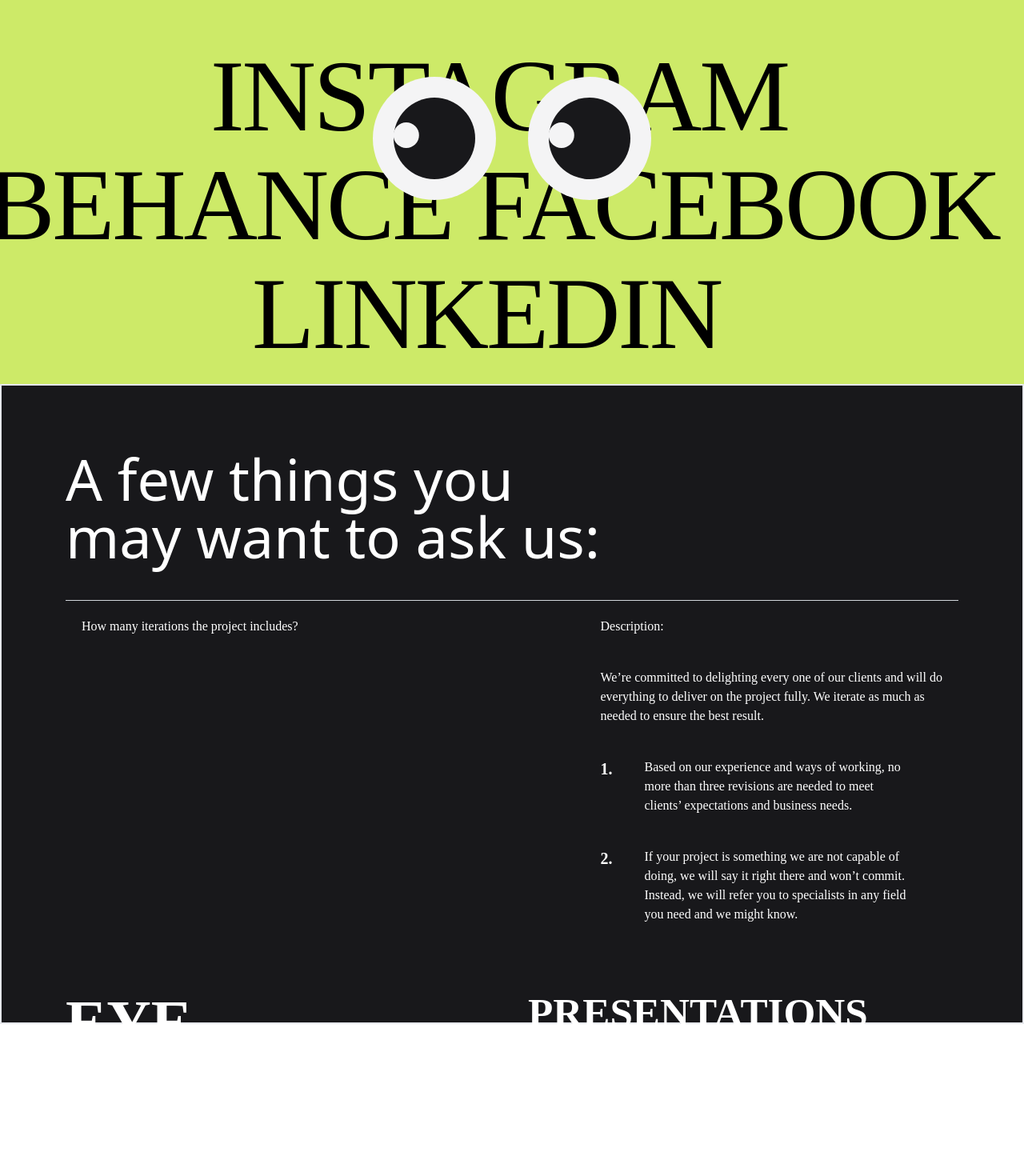
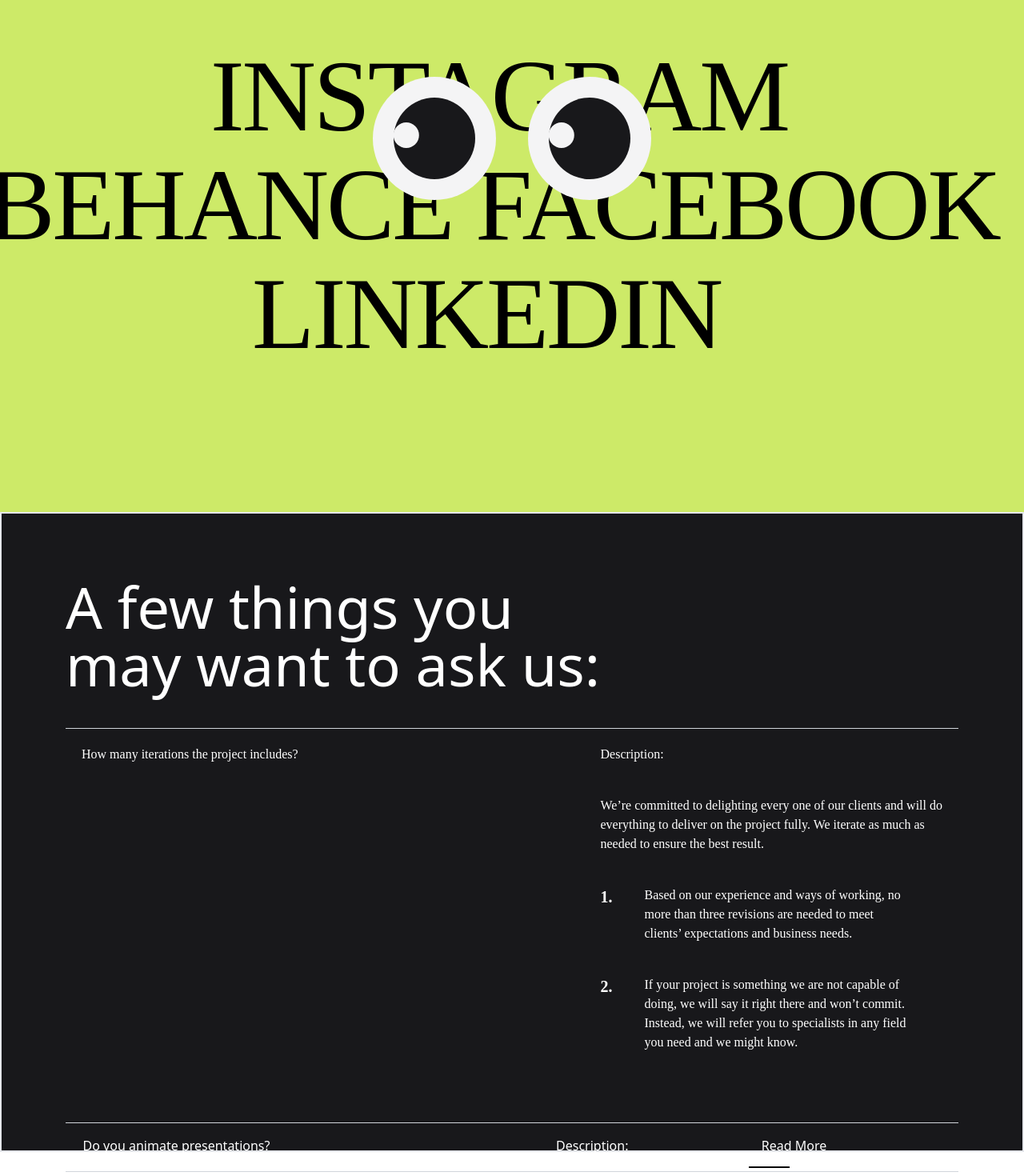
Before and after one commit to anshima23/OCHI, a React (Vite) app: page /contact in a window 1280 px wide. Shown: the part 960-2430 px from the top of the page at 80% size. Built offline with nearby package versions, Linux system fonts and the light colour scheme.

Commit message:
contact done

```diff
--- a/src/Links/Contact.jsx
+++ b/src/Links/Contact.jsx
@@ -21,6 +21,13 @@
     placeholder: "Additional Information",
     label: "Optionally, I'm sharing more:",
   },
+];
+
+const box1Texts = [
+  "Do you animate presentations?",
+  "Do you join forces with other agencies?",
+  "I want to become a part of the team!Do you hire?",
+  "Would you like to jump on a podcast or YouTube video?",
 ];
 
 function Contact() {
@@ -47,12 +54,15 @@
 
   return (
     <>
+      <div>
+        {/* Let's start a project together */}
         <div
           data-scroll
           data-scroll-section
           data-scroll-speed="-0.3"
-        className="w-full h-screen bg-zinc-900 pt-10 mb-30 h-[180vh]"
+          className="w-full h-screen bg-zinc-900 pt-10 mb-30 h-[200vh]"
         >
+          {/* Upper heading */}
           <div className="textstructure mt-20 px-20">
             {["LET'S START", "A PROJECT TOGETHER"].map((item, index) => (
               <div className="masker" key={index}>
@@ -65,7 +75,7 @@
                       className="w-[9vw] h-[6vw] mt-2 bg-red-500 rounded-md"
                     />
                   )}
-                <h1 className="flex items-center uppercase text-[7vw] h-full leading-[7vw] tracking-tighter font-['Founders_Grotesk'] font-medium">
+                  <h1 className="flex items-center uppercase text-[7vw] h-full leading-[7vw] tracking-tighter font-['Founders_Grotesk'] font-medium text-white">
                     {item}
                   </h1>
                 </div>
@@ -73,47 +83,50 @@
             ))}
           </div>
 
+          {/* form part*/}
           <div className="text-white pt-10 m-10">
-          <h1 className="text-white mb-10 text-2xl">Fill the form below:</h1>
-          <div className="text-5xl">
+            <h1 className="text-xl mb-10">Fill the form below:</h1>
+            <form className="text-7xl flex flex-col gap-4">
               {inputFields.map((field, index) => (
-              <React.Fragment key={index}>
-                <span>{field.label} </span>
+                <div key={index} className="flex flex-col gap-2">
+                  <label className="text-5xl">
+                    {field.label}
                     <input
                       type="text"
                       placeholder={field.placeholder}
-                  className="bg-zinc-900 text-white border-b border-white placeholder:text-xs placeholder:text-center focus:outline-none mx-2"
+                      className="bg-zinc-900 text-white border-b border-white placeholder:text-xs placeholder:text-center focus:outline-none"
                     />
-                {index < inputFields.length - 1 && <span> </span>}{" "}
-                {/* Add space between fields */}
-              </React.Fragment>
+                  </label>
+                </div>
               ))}
-          </div>
-
               {/* Container for checkbox and button */}
-          <div className="flex justify-end mt-10 items-center">
+              <div className="flex justify-end mt-10 items-center gap-4">
                 <label className="flex items-center">
                   <input type="checkbox" className="mr-2" />
                   <span className="text-lg">I agree with privacy policy</span>
                 </label>
-            <button className="ml-4 px-4 py-2 bg-zinc-700 text-black rounded-full">
+                <button className="px-2 py-1 bg-zinc-700 text-black rounded-full text-sm">
                   Send Enquiry
                 </button>
               </div>
+            </form>
           </div>
         </div>
 
+        {/* instagram facebook part*/}
         <div
           data-scroll
           data-scroll-section
           data-scroll-speed=".02"
-        className="w-full min-h-screen py-40 bg-[#CDEA68] rounded-tl-3xl rounded-tr-3xl text-black flex flex-col items-center justify-center "
+          className="w-full min-h-screen py-40 bg-[#CDEA68] rounded-tl-3xl rounded-tr-3xl text-black flex flex-col items-center justify-center"
         >
           {/* Text and Buttons */}
           <div className="flex flex-col items-center relative z-10 mt-30">
             <h1 className="font-['Neue_Montreal'] text-[10vw] leading-[10vw] tracking-tight text-center">
               <span className="block -ml-8 relative">INSTAGRAM</span>
-            <span className="block -ml-12 mt-2 relative">BEHANCE FACEBOOK</span>
+              <span className="block -ml-12 mt-2 relative">
+                BEHANCE FACEBOOK
+              </span>
               <span className="block -ml-16 mt-2 relative">LINKEDIN</span>
             </h1>
 
@@ -143,17 +156,14 @@
           </div>
         </div>
 
-      <div
-        data-scroll
-        data-scroll-section
-        data-scroll-speed="-.2"
-        className="relative flex flex-col w-full h-screen bg-zinc-900 p-20 border-2 h-[500vh]"
-      >
+        {/*ask something*/}
+        <div className="relative flex flex-col w-full h-screen bg-zinc-900 p-20 border-2 h-[100%]">
           <h1 className="text-7xl mb-10">
             A few things you
             <br /> may want to ask us:
           </h1>
           <div className="w-full mt-1 border-b border-gray-300"></div>
+          <div>
             <div className='w-full h-full flex flex-row justify-between font-["Founders_Grotesk_X-Condensed"]  mb-6 '>
               <div className="w-1/2 h-full flex  p-5 ">
                 <h1>How many iterations the project includes?</h1>
@@ -166,8 +176,8 @@
                     <p className="mb-10 ">
                       We’re committed to delighting every one of our clients and
                       will do
-                  <br /> everything to deliver on the project fully. We iterate
-                  as much as
+                      <br /> everything to deliver on the project fully. We
+                      iterate as much as
                       <br /> needed to ensure the best result.
                     </p>
                   </div>
@@ -200,59 +210,43 @@
                         </p>
                       </div>
                     </div>
-
-              </div>
-              <div className="w-full mt-1 border-b border-zinc-900"></div>
-            </div>
-
-
                   </div>
                 </div>
-
-        <div className='w-full h-full flex flex-row justify-between font-["Founders_Grotesk_X-Condensed"]  gap-10'>
-          <div className='w-1/2 h-full flex flex-row justify-between font-["Founders_Grotesk_X-Condensed"] '>
-            <div className="heading">
-              <h1 className="text-[6vw] font-semibold uppercase leading-none mb-5">
-                EYE-
-              </h1>
-              <h1 className="text-[6vw] font-semibold uppercase leading-none">
-                OPENING
-              </h1>
-            </div>
-            {/* SVG positioned absolutely at the bottom left corner */}
-            <svg
-              className="absolute bottom-0 left-0 mb-5 ml-5"
-              width="72"
-              height="30"
-              viewBox="0 0 72 30"
-              fill="none"
-              xmlns="http://www.w3.org/2000/svg"
-            >
-              {/* SVG paths */}
-            </svg>
-          </div>
-          <div className="w-1/2 ">
-            <h1 className="text-[4vw] font-semibold uppercase leading-none mb-10">
-              PRESENTATIONS
-            </h1>
-            <div className="dets font-['Neue_Montreal']">
-              <a href="#" className="block text-xl font-light mb-2">
-                Facebook
-              </a>
-              <a href="#" className="block text-xl font-light mb-2">
-                Instagram
-              </a>
-              <a href="#" className="block text-xl font-light mb-2">
-                Twitter
-              </a>
-              <a href="#" className="block text-xl font-light">
-                LinkedIn
-              </a>
               </div>
             </div>
           </div>
 
+          <div className="w-full mt-1 border-b border-gray-300"></div>
 
+          {box1Texts.map((text, rowIndex) => (
+            <div key={rowIndex}>
+              <div className="w-full flex justify-center mb-15">
+                <div className="w-[53%] p-4 border-gray-300">{text}</div>
+                <div className="w-[23%] p-4 border-gray-300">Description:</div>
+                <div
+                  className="w-[23%] p-4 border-gray-300"
+                  style={{
+                    position: "relative",
+                    display: "inline-block",
+                  }}
+                >
+                  <span
+                    style={{
+                      position: "absolute",
+                      bottom: 0,
+                      left: 0,
+                      width: "20%",
+                      height: "2px", // Adjust thickness
+                      backgroundColor: "#000", // Adjust color
+                    }}
+                  />
+                  Read More
+                </div>
+              </div>
+              <div className="w-full mt-1 border-b border-gray-300"></div>
+            </div>
+          ))}
+        </div>
       </div>
     </>
   );
```
Lines whose indentation alone changed are shown as unchanged.
